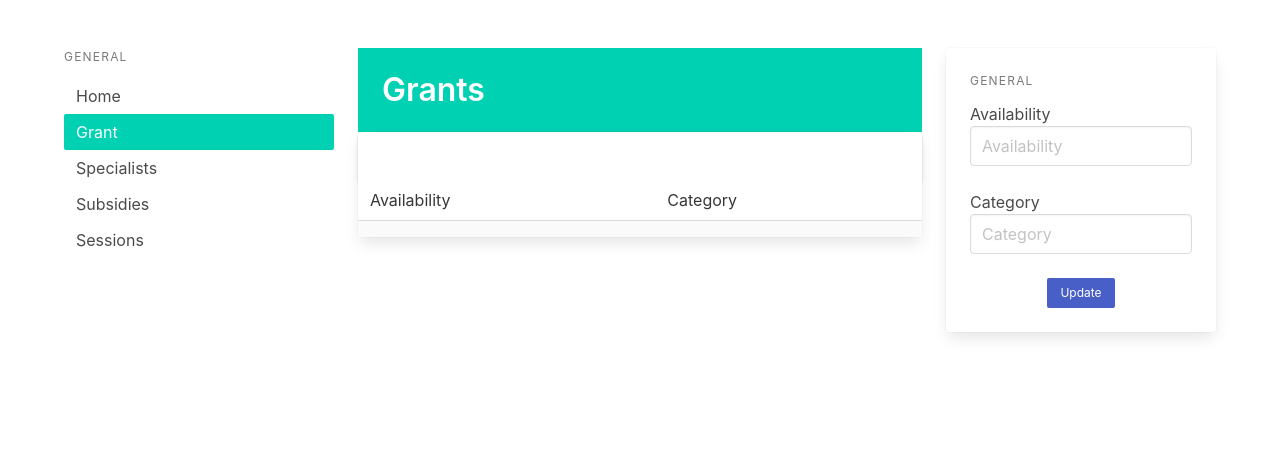
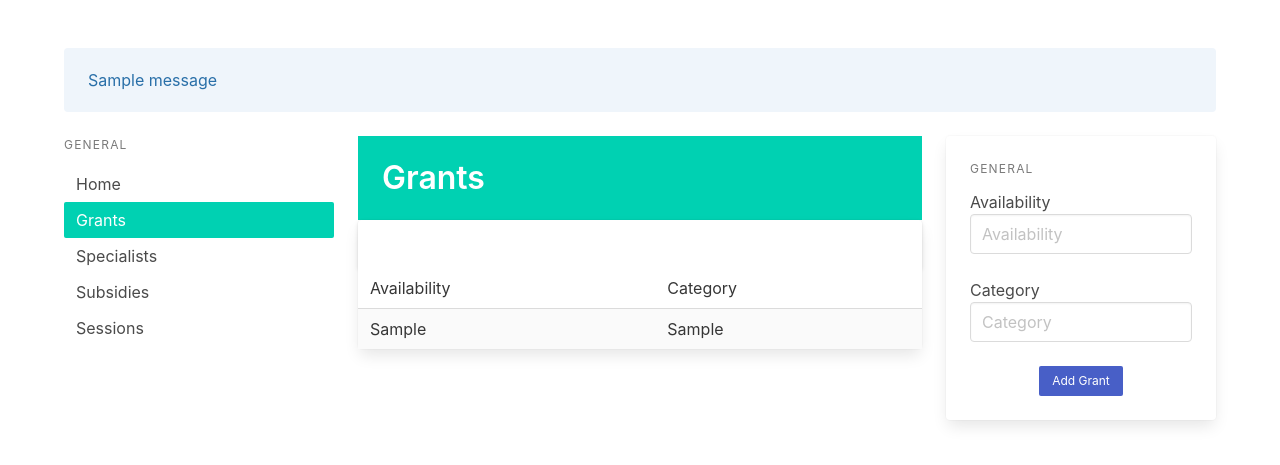
Before and after one commit to ochiengotieno304/AgriAssist, a Flask app: page /grants in a window 1280 px wide. Shown: the part 52-517 px from the top of the page. Run offline with Flask 3, Linux system fonts and the light colour scheme; a user stored in the database is signed in; tables that the repository leaves empty hold one stand-in row (values such as "Sample post"); one stand-in notice (Sample message) is shown.

Commit message:
feat: can now add grants

```diff
--- a/app/pages.py
+++ b/app/pages.py
@@ -1,7 +1,7 @@
 from flask import Blueprint, request, render_template, redirect, url_for, flash
 from flask_login import login_required
 from .models import User, Grant, Specialist, Session, Subsidy
-from .utils import all_session, register_user, all_users, register_specialist, all_specialists, cancel_session, confirm_session
+from .utils import all_session, register_user, all_users, register_specialist, all_specialists, cancel_session, confirm_session, new_grant
 
 from . import db
 
@@ -59,11 +59,22 @@
             return redirect(url_for('page.index'))
 
 
-@page.route('/grants')
+@page.route('/grants', methods=['GET', 'POST'])
 @login_required
 def grants():
     grants = Grant.query.all()
+    if request.method == 'POST':
+        new_grant_category = request.form.get('category')
+        new_grant_availability = request.form.get('availability')
+        try:
+            new_grant(new_grant_availability, new_grant_category)
+            flash('Grant added successfully')
+        except:
+            flash('Error adding grant')
+            return render_template('grants.html', grants=grants)
+
     return render_template('grants.html', grants=grants)
+
 
 
 @page.route('/subsidies')
--- a/app/templates/base.html
+++ b/app/templates/base.html
@@ -1,5 +1,5 @@
 <!DOCTYPE html>
-<html>
+<html lang="en">
 
 <head>
   <meta charset="utf-8">
@@ -12,7 +12,6 @@
 <body>
   <section class="is-fullheight">
 
-    <div class="hero-head">
     <nav class="navbar is-primary">
       <div class="container">
         <div id="navbarMenuHeroA" class="navbar-menu">
@@ -44,7 +43,6 @@
         </div>
       </div>
     </nav>
-    </div>
 
     <div class="hero-body">
       <div class="container">
--- a/app/templates/grants.html
+++ b/app/templates/grants.html
@@ -1,6 +1,14 @@
 {% extends "base.html" %}
 
 {% block content %}
+
+{% with messages = get_flashed_messages() %}
+{% if messages %}
+<div class="notification is-info is-light">
+    {{ messages[0] }}
+</div>
+{% endif %}
+{% endwith %}
 
 <div class="columns">
     <div class="column is-3">
@@ -10,7 +18,7 @@
             </p>
             <ul class="menu-list">
                 <li><a href="/">Home</a></li>
-                <li><a href="{{ url_for('page.grants') }}" class="has-background-primary has-text-white">Grant</a></li>
+                <li><a href="{{ url_for('page.grants') }}" class="has-background-primary has-text-white">Grants</a></li>
                 <li><a href="{{ url_for('page.specialists') }}">Specialists</a></li>
                 <li><a href="{{ url_for('page.subsidies') }}">Subsidies</a></li>
                 <li><a href="{{ url_for('page.sessions') }}">Sessions</a></li>
@@ -49,14 +57,11 @@
                                 <tr>
                                     <td>Availability</td>
                                     <td>Category</td>
-
                                 </tr>
                                 {% for grant in grants %}
                                 <tr>
-
-                                    <td>{{grants.availability}}</td>
-                                    <td>{{grants.category}}</td>
-                                    </td>
+                                    <td>{{grant.availability}}</td>
+                                    <td>{{grant.category}}</td>
                                 </tr>
                                 {% endfor %}
 
@@ -79,27 +84,27 @@
                             General
                         </p>
                         <div class="file is-centered is-boxed is-success has-name">
+                            <form method="POST">
                                 <label class="file-label">
                                     <div class="control">
                                         <label>Availability</label>
-                                    <input class="input" type="text" placeholder="Availability">
+                                        <input class="input" type="text" placeholder="Availability" name="availability">
                                     </div>
                                     <br />
                                     <div class="control">
                                         <label>Category</label>
-                                    <input class="input" type="text" placeholder="Category">
+                                        <input class="input" type="text" placeholder="Category" name="category">
                                     </div>
                                     <br />
                                     <div class="field is-grouped is-grouped-centered">
                                         <p class="control">
-                                        <a class="button is-primary is-link is-small" href="#">Update</a>
-
+                                            <input type="submit" value="Add Grant"
+                                                class="button is-primary is-link is-small">
                                         </p>
-
                                     </div>
                                 </label>
+                            </form>
                         </div>
-
                     </aside>
                 </div>
             </div>
```
Also changed, not shown: app/utils.py (+6 -1 lines), instance/db.sqlite. Lines whose indentation alone changed are shown as unchanged.
